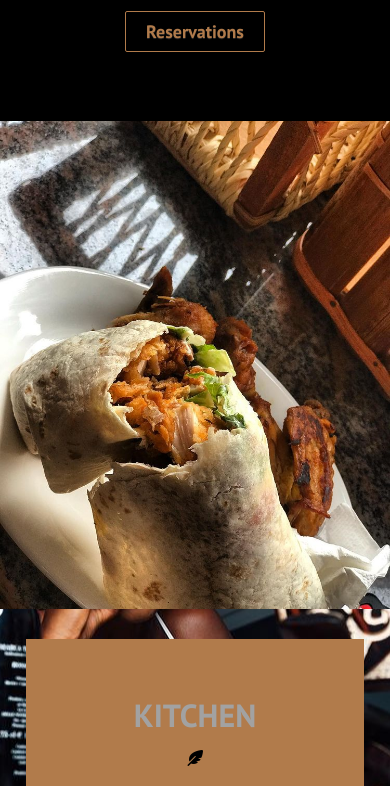
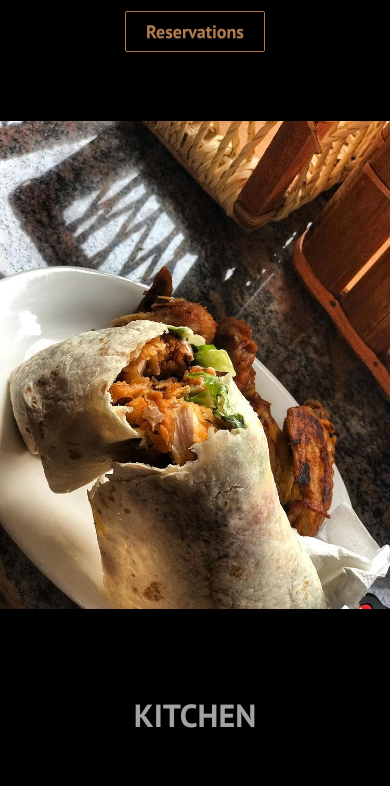
Before and after one commit to agyemansteve/palms, a React (Create React App) app: page / in a window 390 px wide. Shown: the part 1180-1966 px from the top of the page. Built offline with nearby package versions, Linux system fonts and the light colour scheme.

Commit message:
fixed rotation sizing issue on mobile

```diff
--- a/public/index.html
+++ b/public/index.html
@@ -43,7 +43,7 @@
 
 
 
-    <title>React App</title>
+    <title>The Palms</title>
   </head>
   <body>
     <noscript>You need to enable JavaScript to run this app.</noscript>
--- a/src/App.css
+++ b/src/App.css
@@ -352,3 +352,11 @@ html{
   }
 
 }
+
+
+
+@media screen and (max-height: 490px){
+  .menu-btns{
+    left: 52%;
+  }
+}
--- a/src/components/Content.css
+++ b/src/components/Content.css
@@ -56,7 +56,7 @@
 @media screen and (min-width: 768px) {
 
     .content{
-        height: 100vh;
+        /* height: 100vh; */
         background-blend-mode: color;
         /* background-color: rgb(51, 27, 24); */
         /* padding: 4rem 0 2rem 0; */
@@ -121,9 +121,6 @@
         font-size: 3em;
     }
 
-    .conten-logo{
-        /* padding: 10px; */
-    }
 
     .content-text > p {
         font-size: 1.5em;
@@ -155,3 +152,9 @@
 
 
 }
+
+@media screen and (max-height: 490px){
+    .content-text{
+        min-height: 100vh;
+    }
+}
--- a/src/components/pages/Home.js
+++ b/src/components/pages/Home.js
@@ -11,7 +11,7 @@ import { ScrollLinkButton } from '../ScrollLinkButton';
 import AOS from 'aos';
 import 'aos/dist/aos.css';
 import { Button } from '../Button';
-
+import useWindowDimensions from '../useWindowDimensions';
 
 
 
@@ -20,12 +20,13 @@ import { Button } from '../Button';
 
  const Home=(props)=> {
 
+    const {  width } = useWindowDimensions();
 
-  useEffect(()=>{
-    AOS.init({
-      startEvent: 'DOMContentLoaded',
-      duration:1000});
-  },[])
+    useEffect(()=>{
+      AOS.init({
+        startEvent: 'DOMContentLoaded',
+        duration:1000});
+    },[])
 
 
   return (
@@ -88,8 +89,9 @@ import { Button } from '../Button';
 // navbar.style.backgroundImage="url(/images/kente.jpg)"
 //  mainBg= {`url(/images/kente.jpg)`}
 
-mainBg= {   window.innerWidth >= 796 ? `black` : `url(/images/img4.jpg) center fixed`}
-      textBg= "#b17b4b"
+mainBg= {   width <= 796 ? `black` : `url(/images/img4.jpg) center fixed`}
+      textBg= "black"
+
       tittleAnime="fade-right"
       paraAnime="fade-down"
       // imgAnime="zoom-out"
```
